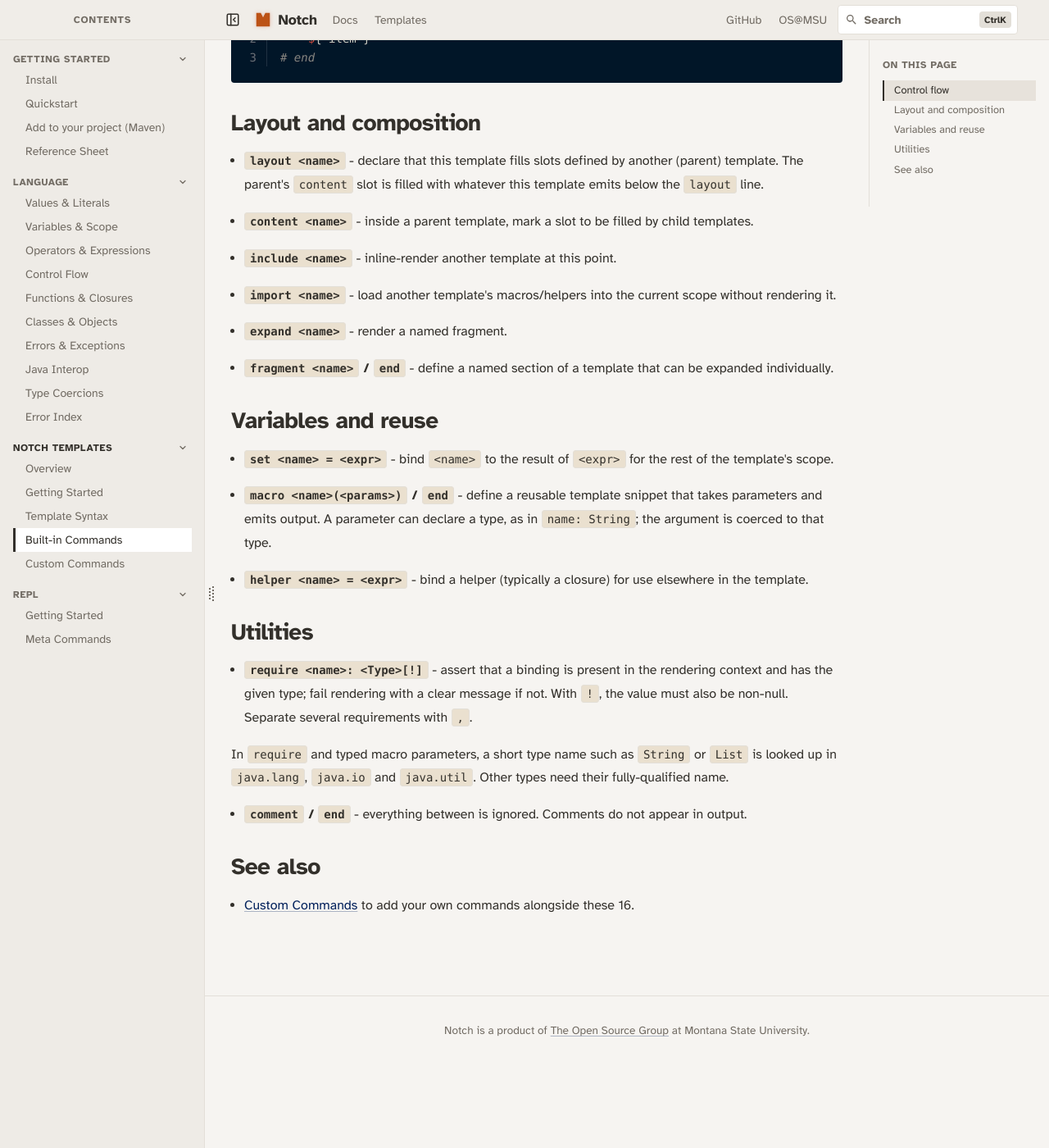
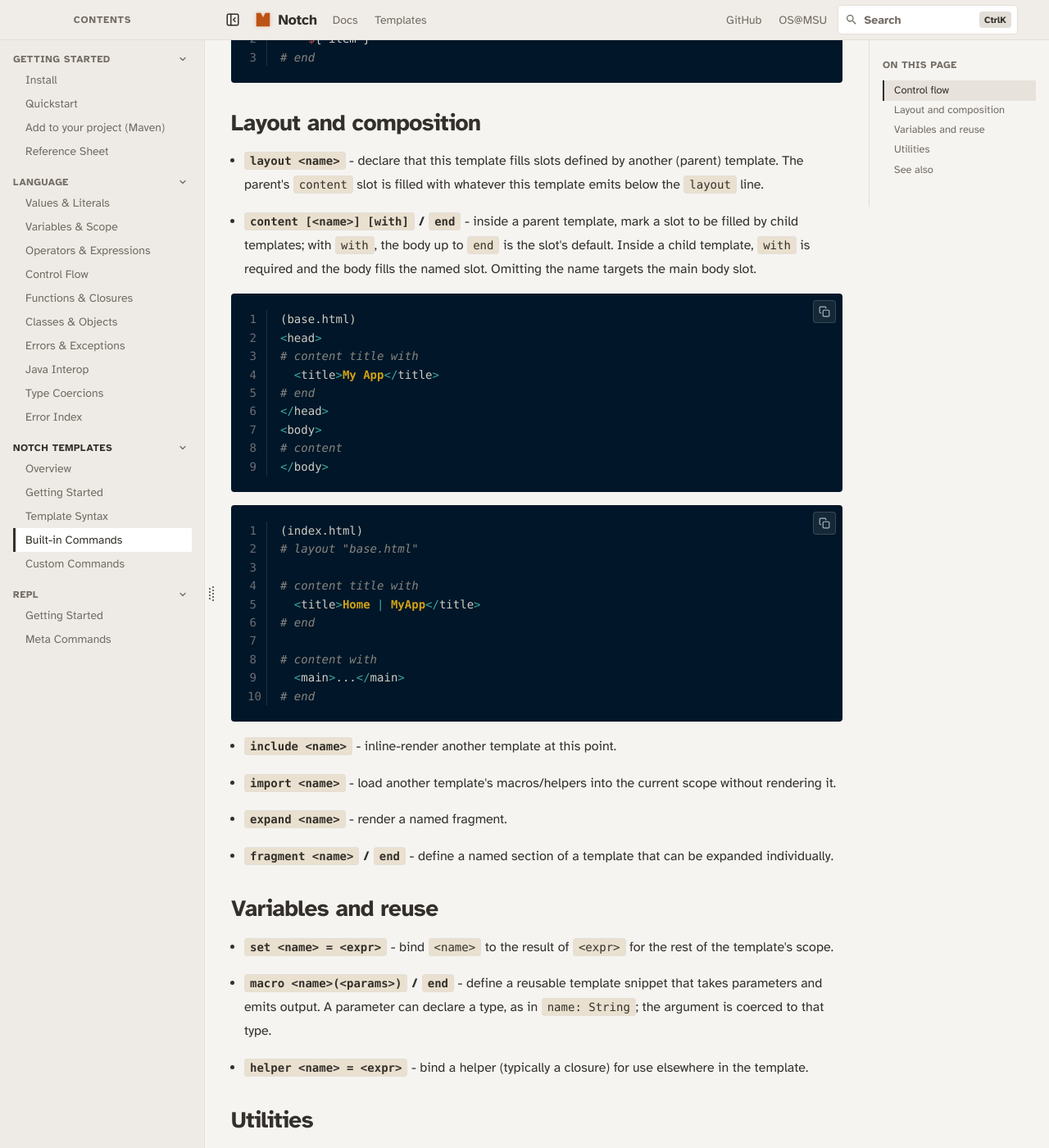
Before and after one commit to msu/notch, a Jekyll site: the page built from docs/_templates/commands.md, in a window 1280 px wide and 1400 px high, scrolled down 689 px. Shown: the whole window at 82% size. Built offline with Jekyll 4.4.1, drawn with Linux system fonts in a browser that asks for light colours; before the commit the page ends 1989 px from its top, so only the background shows below that.

Commit message:
Fix ContentCommand doc-comment example and document content command
Co-Authored-By: Claude Opus 5.5 <noreply@anthropic.com>

````diff
--- a/docs/_templates/commands.md
+++ b/docs/_templates/commands.md
@@ -31,7 +31,32 @@ Calling `BasicNotchTemplateCommands.registerAll(registry)` on a fresh registry a
 
 - **`layout <name>`** - declare that this template fills slots defined by another (parent) template. The parent's `content` slot is filled with whatever this template emits below the `layout` line.
 
-- **`content <name>`** - inside a parent template, mark a slot to be filled by child templates.
+- **`content [<name>] [with]` / `end`** - inside a parent template, mark a slot to be filled by child templates; with `with`, the body up to `end` is the slot's default. Inside a child template, `with` is required and the body fills the named slot. Omitting the name targets the main body slot.
+
+```notch
+(base.html)
+<head>
+# content title with
+  <title>My App</title>
+# end
+</head>
+<body>
+# content
+</body>
+```
+
+```notch
+(index.html)
+# layout "base.html"
+
+# content title with
+  <title>Home | MyApp</title>
+# end
+
+# content with
+  <main>...</main>
+# end
+```
 
 - **`include <name>`** - inline-render another template at this point.
 
````
Also changed, not shown: 1 other file.
